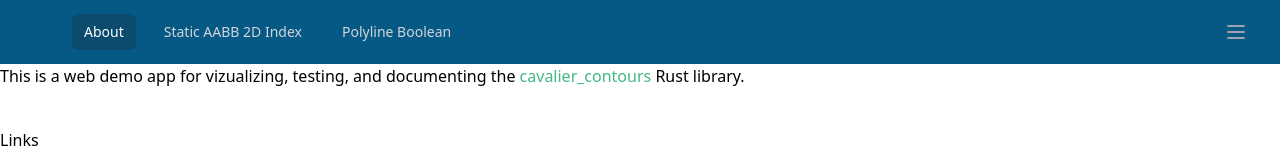
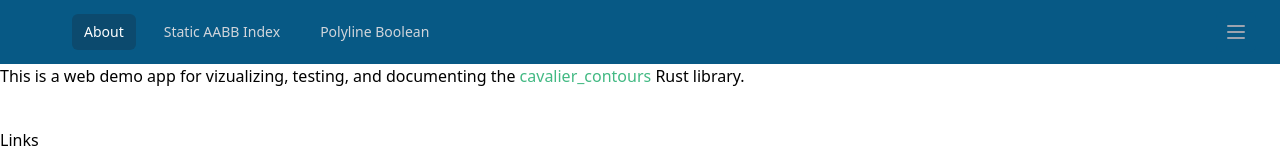
Before and after one commit to jbuckmccready/cavalier_contours_web_demo, a Vue app: page / in a window 1280 px wide. Before the commit this address led to /about. Shown: the top 156 px of the page. Built offline with nearby package versions, Linux system fonts and the light colour scheme; the HTML template or start-up script is replaced by a standard one.

Commit message:
Fixed relative path issues for hosting on github pages
- Fixed paths to be relative in index.html generation by setting publicPath
  to an empty string in vue.config.js
- Removed router (was complex and required additional work to work with
  relative paths)

```diff
--- a/jsconfig.json
+++ b/jsconfig.json
@@ -2,9 +2,11 @@
   "compilerOptions": {
     "target": "es2015",
     "module": "esnext",
-    "baseUrl": "./",
+    "baseUrl": ".",
     "paths": {
-      "@/*": ["src/*"]
+      "@/*": [
+        "src/*"
+      ]
     }
   },
   "include": [
--- a/src/App.vue
+++ b/src/App.vue
@@ -7,26 +7,14 @@
                     <div class="flex items-center">
                         <div class="hidden md:block">
                             <div class="ml-10 flex items-baseline space-x-4">
-                                <!-- Current: "bg-primary-900 text-white", Default: "text-gray-300 hover:bg-primary-700 hover:text-white" -->
-                                <router-link
-                                    to="/about"
-                                    class="nav-button"
+                                <button
+                                    v-for="(tab, index) in tabNames"
+                                    :key="tab"
+                                    :class="['nav-button', { active: currentTabIndex === index }]"
+                                    @click="currentTabIndex = index"
                                 >
-                                    About
-                                </router-link>
-
-                                <router-link
-                                    to="/staticaabb2dindex"
-                                    class="nav-button"
-                                >
-                                    Static AABB 2D Index
-                                </router-link>
-                                <router-link
-                                    to="/plineboolean"
-                                    class="nav-button"
-                                >
-                                    Polyline Boolean
-                                </router-link>
+                                    {{ tab }}
+                                </button>
                             </div>
                         </div>
                     </div>
@@ -52,23 +40,42 @@
                 </div>
             </div>
         </nav>
-        <router-view
-            v-slot="{ Component }"
-            class="h-full w-full min-h-0"
+        <div
+            id="main-content"
+            class="w-full h-full min-h-0"
         >
+            <!-- Inactive components will be cached! -->
             <keep-alive>
-                <component :is="Component" />
+                <component :is="currentComponent" />
             </keep-alive>
-        </router-view>
+        </div>
     </div>
 </template>
 
 <script>
+    import About from '@/components/About.vue';
+    import StaticAABB2DIndexDemo from '@/components/static_aabb2d_index/StaticAABB2DIndexDemo.vue';
+    import PlineBooleanDemo from '@/components/pline_boolean/PlineBooleanDemo.vue';
+
+    import { ref, computed } from 'vue';
+
     export default {
         components: {
+            'about': About,
+            'static-aabb-index-demo': StaticAABB2DIndexDemo,
+            'polyline-boolean-demo': PlineBooleanDemo,
         },
         setup() {
+            const tabComponents = [About, StaticAABB2DIndexDemo, PlineBooleanDemo];
+            const tabNames = ['About', 'Static AABB Index', 'Polyline Boolean'];
+            const currentTabIndex = ref(0);
+
+            const currentComponent = computed(() => tabComponents[currentTabIndex.value]);
+
             return {
+                tabNames,
+                currentTabIndex,
+                currentComponent
             };
         },
     };
--- a/src/main.js
+++ b/src/main.js
@@ -1,6 +1,5 @@
 import { createApp } from 'vue';
 import App from '@/App.vue';
-import router from '@/router';
 import "@/assets/styles/app.css";
 
 (async () => {
@@ -8,6 +7,5 @@ import "@/assets/styles/app.css";
 
     createApp(App)
         .provide('wasm', wasm)
-        .use(router)
         .mount('#app');
 })();
--- a/src/router.js
+++ /dev/null
@@ -1,21 +0,0 @@
-import { createRouter, createWebHistory } from 'vue-router';
-
-import About from '@/components/About.vue';
-import StaticAABB2DIndexDemo from '@/components/static_aabb2d_index/StaticAABB2DIndexDemo.vue';
-import PlineBooleanDemo from '@/components/pline_boolean/PlineBooleanDemo.vue';
-
-
-const routes = [
-    { path: '/', redirect: '/about' },
-    { path: '/about', component: About },
-    { path: '/staticaabb2dindex', component: StaticAABB2DIndexDemo },
-    { path: '/plineboolean', component: PlineBooleanDemo },
-];
-
-const router = createRouter({
-    history: createWebHistory(),
-    routes: routes,
-    linkExactActiveClass: "active",
-});
-
-export default router;
--- a/vue.config.js
+++ b/vue.config.js
@@ -2,6 +2,9 @@ const WasmPackPlugin = require("@wasm-tool/wasm-pack-plugin");
 const path = require("path");
 
 module.exports = {
+    // setting publicPath to empty string required so index.html is generated with relative path
+    // links to assets
+    publicPath: '',
     configureWebpack: {
         plugins: [
             // rust wasm bindgen https://github.com/rustwasm/wasm-bindgen
```
